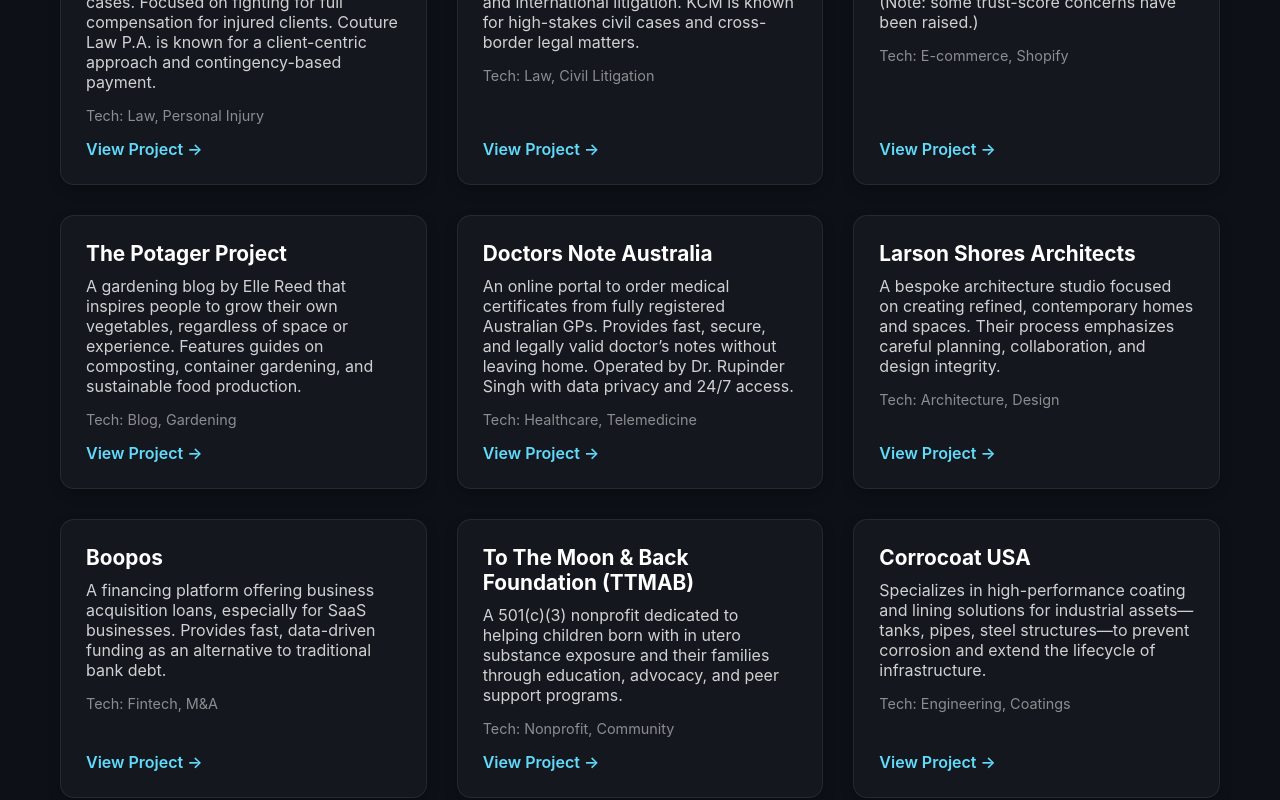
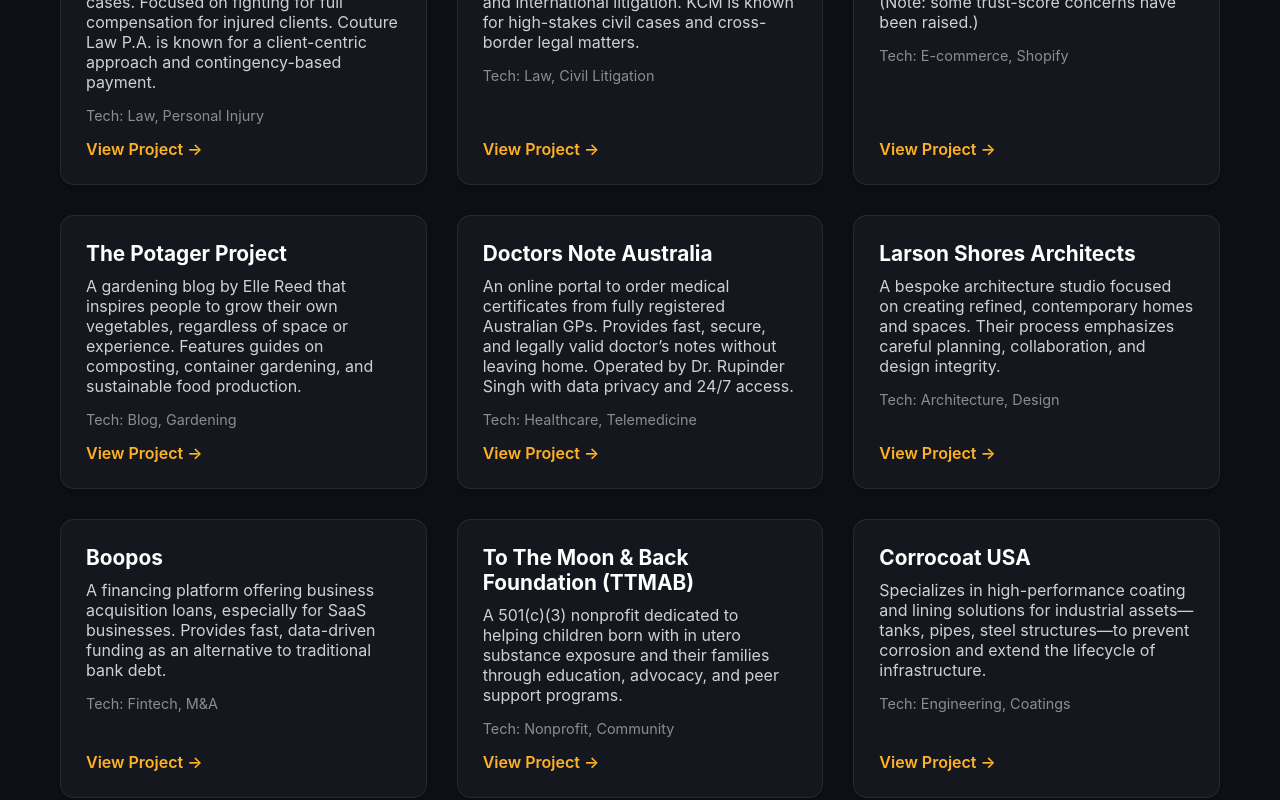
Before and after one commit to manish2224-08/manish, a React (Vite) app in the folder manish/: page / in a window 1280 px wide. Shown: the part 1540-2340 px from the top of the page. Built offline with nearby package versions, Linux system fonts and the light colour scheme.

Commit message:
Update Projects.jsx

```diff
--- a/manish/src/components/Projects.jsx
+++ b/manish/src/components/Projects.jsx
@@ -75,7 +75,7 @@
               target="_blank"
               rel="noopener noreferrer"
               style={{
-                color: "#61dafb",
+                color: "#ffb226",
                 fontWeight: "600",
                 textDecoration: "none",
                 marginTop: "auto"
```
